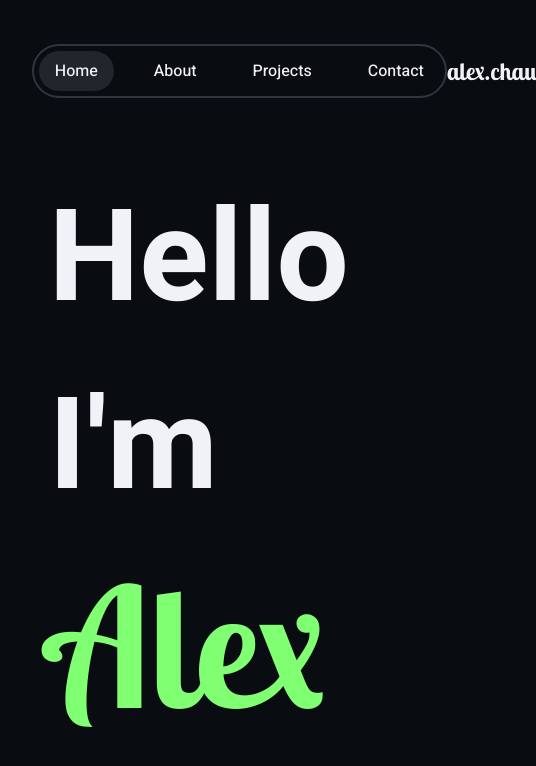
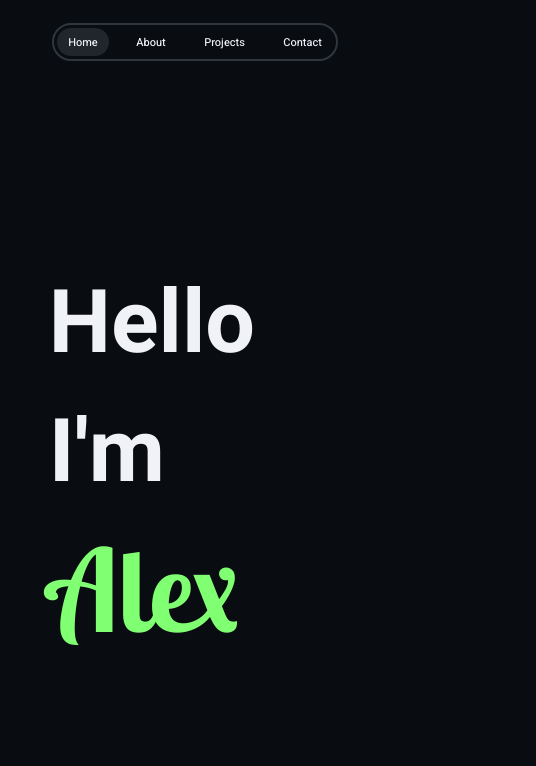
Before and after one commit to AxterDoesCode/alexchau.co.uk, a React (Vite) app in the folder vite-project/: page / in a window 390 px wide. Shown: the top 766 px of the page, 536 px wide, since content can reach past the window. Built offline with nearby package versions, Linux system fonts and the light colour scheme.

Commit message:
Added more animations and media querys.

```diff
--- a/vite-project/src/Components/Header/Header.tsx
+++ b/vite-project/src/Components/Header/Header.tsx
@@ -12,7 +12,7 @@ const StyledHeader = styled.header`
 `
 export default function Header(){
   return(
-    <StyledHeader>
+    <StyledHeader className="animate-fall delay06">
       <Nav />
       <LogoName text="alex.chau"/>
     </StyledHeader>
--- a/vite-project/src/Components/Header/SubComponents/LogoName.tsx
+++ b/vite-project/src/Components/Header/SubComponents/LogoName.tsx
@@ -8,6 +8,10 @@ const StyledLogoName = styled.p`
     display: flex;
     justify-self: end;
     font-family: 'Lobster Two', cursive;
+
+    @media(max-width:700px){
+        display: none;
+    }
 `
 
 function LogoName({text}: any){
--- a/vite-project/src/Components/Home/Home.tsx
+++ b/vite-project/src/Components/Home/Home.tsx
@@ -5,8 +5,8 @@ export default function Home (){
     return(
         <main>
             <Section>
-                <Title className="animate">Hello</Title>
-                <Title className="animate delay04">I'm <span className="home--name">Alex</span></Title>
+                <Title className="animate-rise">Hello</Title>
+                <Title className="animate-rise delay04">I'm <span className="home--name">Alex</span></Title>
             </Section>
         </main>
     )
--- a/vite-project/src/index.css
+++ b/vite-project/src/index.css
@@ -17,20 +17,27 @@ html, body{
 
 body{
     height: 100vh;
+    width: 100vw;
     background-color: var(--dark);
     font-family: 'Heebo', sans-serif;
 }
 
 #root{
     height: 100%;
+    width: 100%;
 }
 
 main{
     height: 90%;
 }
 
-.animate{
-    animation: animate 0.6s ease-in;
+.animate-rise{
+    animation: animate-rise 0.4s ease-in;
+    animation-fill-mode: backwards;
+}
+
+.animate-fall{
+    animation: animate-fall 0.6s ease-in;
     animation-fill-mode: backwards;
 }
 
@@ -38,7 +45,28 @@ main{
     animation-delay: .4s;
 }
 
-@keyframes animate{
+.delay06{
+    animation-delay: .6s;
+}
+
+@keyframes animate-rise{
     from{opacity: 0; transform: translateY(30vh);}
     to{opacity: 1; transform: translateY(0);}
 }
+
+@keyframes animate-fall {
+    from{opacity: 0; transform: translateY(-30vh);}
+    to{opacity: 1; transform: translateY(0);}
+}
+
+@media (max-width: 700px){
+    html{
+        font-size: 14px;
+    }
+}
+
+@media (max-width: 390px){
+    html{
+        font-size: 11px;
+    }
+}
```
